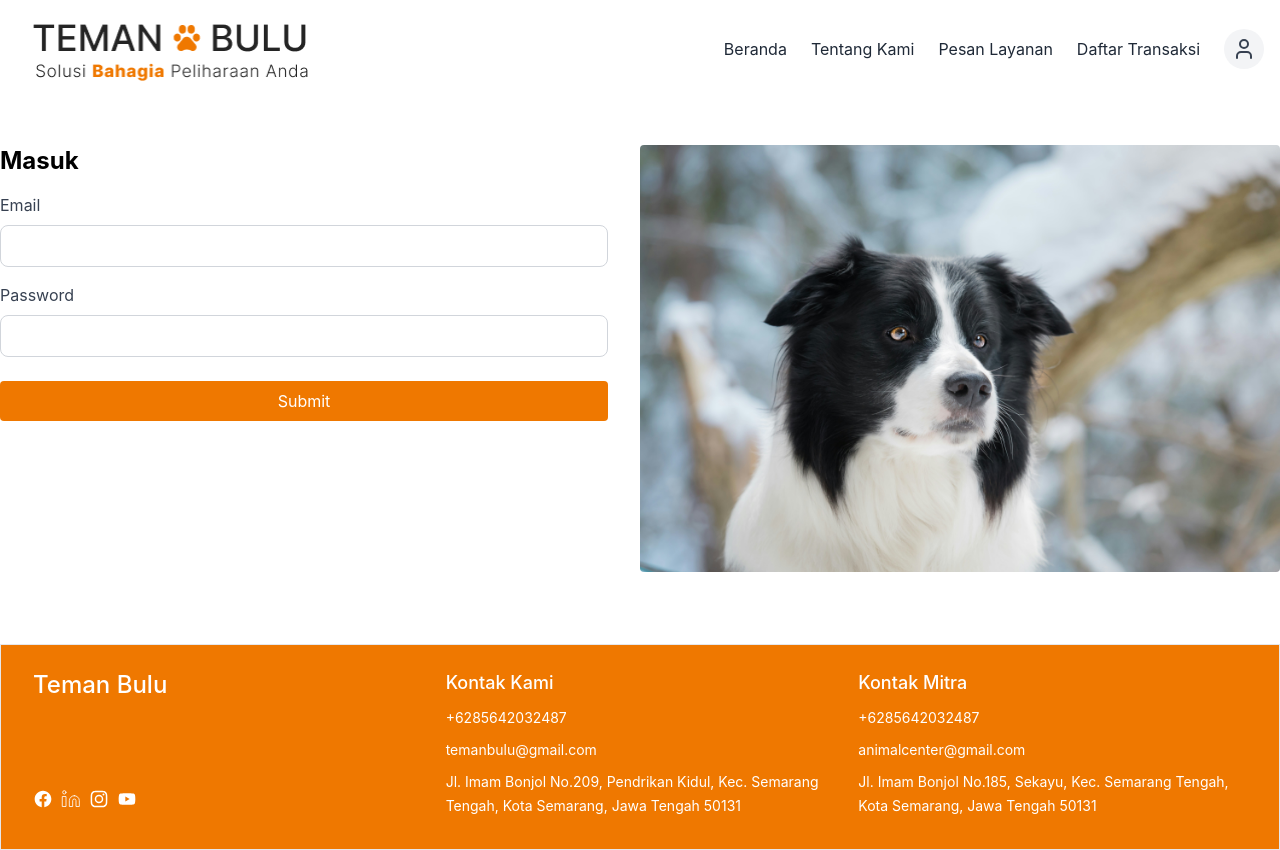
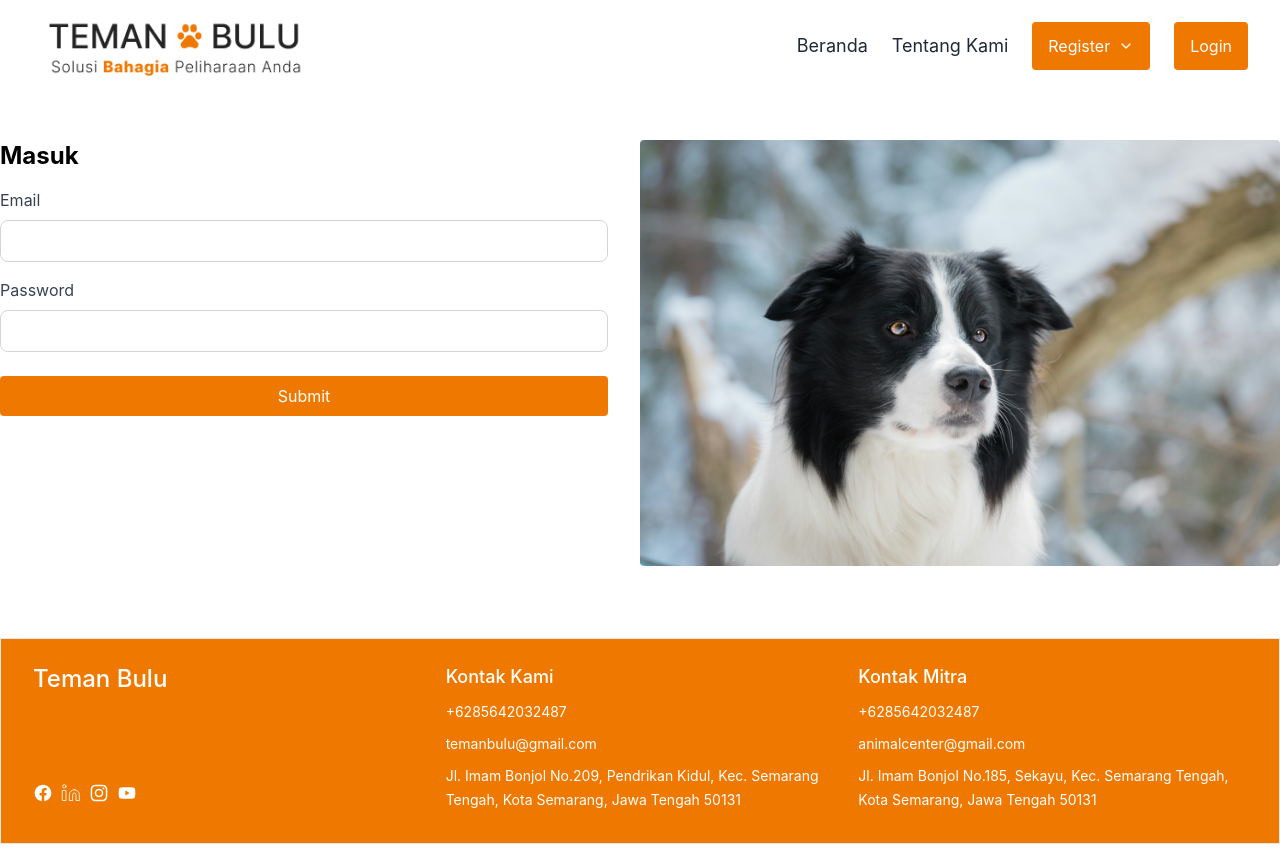
Before and after one commit to 12widasa/Teman-Bulu, a React (Vite) app in the folder teman-bulu-fe/: page /login in a window 1280 px wide. Built offline with nearby package versions, Linux system fonts and the light colour scheme.

Commit message:
give permiss

```diff
--- a/teman-bulu-fe/src/Component/Auth/Header.jsx
+++ b/teman-bulu-fe/src/Component/Auth/Header.jsx
@@ -11,12 +11,49 @@ export default function Header() {
   const [isProfileOpen, setIsProfileOpen] = useState(false);
   const navigate = useNavigate();
 
+  // Function to check if token is valid (not expired)
+  const isTokenValid = (token) => {
+    if (!token) return false;
+
+    try {
+      // If token is JWT, decode and check expiration
+      const payload = JSON.parse(atob(token.split('.')[1]));
+      const currentTime = Date.now() / 1000;
+      return payload.exp > currentTime;
+    } catch (error) {
+      // If token is not JWT or parsing fails, assume it's valid if it exists
+      // You can implement your own token validation logic here
+      return true;
+    }
+  };
+
+  const getUserRole = () => {
+    try {
+      const token = localStorage.getItem("token");
+      if (!token) return null;
+
+      // If token is JWT, decode to get role
+      const payload = JSON.parse(atob(token.split('.')[1]));
+      return payload.role_id;
+    } catch (error) {
+      console.error("Error getting user role:", error);
+      return null;
+    }
+  };
+
   useEffect(() => {
-    // Replace with your actual authentication check
     const checkAuthStatus = () => {
-      // const token = localStorage.getItem("token");
-      const token = "true"
-      setIsLoggedIn(!!token);
+      const token = localStorage.getItem("token");
+
+      if (token && isTokenValid(token)) {
+        setIsLoggedIn(true);
+      } else {
+        // Remove invalid or expired token
+        if (token) {
+          localStorage.removeItem("token");
+        }
+        setIsLoggedIn(false);
+      }
     };
 
     checkAuthStatus();
@@ -25,46 +62,51 @@ export default function Header() {
   const toggleProfileDropdown = () => {
     setIsProfileOpen(!isProfileOpen);
   };
+
   const toggleDropdown = () => {
     setIsOpen(!isOpen);
   };
+
   const logout = () => {
     localStorage.removeItem("token");
     setIsLoggedIn(false);
     navigate("/landingpage");
   };
 
-  const publicPaths = ["/landingpage", "/login", "/register-buyer", "/register-seller"];
+  const publicPaths = ["/landingpage", "/login", "/register-buyer", "/register-seller", "/", "/about"];
 
   if (!publicPaths.includes(currentPath) && !isLoggedIn) {
     return null;
   }
 
+  const handleProfileClick = () => {
+    const role = getUserRole();
+    if (role === 3) {
+      navigate("/profile-buyer");
+    } else if (role === 2) {
+      navigate("/profile-seller");
+    } else {
+      navigate("/unauthorized");
+    }
+  };
+
   return (
     <div>
-      {/* <!-- Header --> */}
+      {/* Header */}
       <header className="bg-white lg:px-4 md:px-4">
-        <div className="container py-4 mx-auto w-full flex justify-between items-center">
-          {/* <!-- Logo --> */}
-          <div className="w-full md:w-1/3 flex-col h-auto pl-4 md:pl-4 sm:pl-4 flex overflow-hidden">
-            {/* <!-- Placeholder for logo --> */}
-            {/* <p className="text-2xl md:text-xl font-bold break-words leading-tight">
-              TEMAN ada BULU
-            </p>
-            <p className="text-base md:text-xs break-words">
-              Solusi <span className="text-[#EF7800] font-bold">Bahagia</span> Peliharaan Anda
-            </p> */}
-            <img className='w-[280px]' src={LOGO} alt="" />
+        <div className="container py-2 sm:py-3 md:py-4 mx-auto w-full flex justify-between items-center px-2 sm:px-4">
+          {/* Logo */}
+          <div className="w-full md:w-1/3 flex-col h-auto pl-2 sm:pl-4 flex overflow-hidden">
+            <img className='w-32 sm:w-40 md:w-48 lg:w-56 xl:w-64' src={LOGO} alt="" />
           </div>
 
-
-          {/* <!-- Navigation --> */}
+          {/* Navigation */}
           <nav className="flex">
-            <ul className="flex space-x-6 items-center">
+            <ul className="flex space-x-2 sm:space-x-3 md:space-x-4 lg:space-x-6 items-center">
               <li className="items-center">
                 <Link
                   to="/landingpage"
-                  className={`${currentPath === "/landingpage" ? "text-orange-500" : "text-gray-800"
+                  className={`text-xs sm:text-sm md:text-base lg:text-lg ${currentPath === "/landingpage" ? "text-orange-500" : "text-gray-800"
                     }`}
                 >
                   Beranda
@@ -72,7 +114,8 @@ export default function Header() {
               </li>
 
               <li className="items-center">
-                <Link to="/about" className="text-gray-800 hover:text-gray-600">
+                <Link to="/about" className={`text-xs sm:text-sm md:text-base lg:text-lg ${currentPath === "/about" ? "text-orange-500" : "text-gray-800"
+                  }`}>
                   Tentang Kami
                 </Link>
               </li>
@@ -81,62 +124,58 @@ export default function Header() {
               {!isLoggedIn && (
                 <>
                   <li>
-                    {(currentPath === "/login" || currentPath === "/landingpage") && (
                     <div className="relative">
                       <button
                         onClick={toggleDropdown}
-                          className="bg-[#EF7800] text-white px-4 py-3 rounded flex items-center gap-2"
+                        className="bg-[#EF7800] text-white px-2 sm:px-3 md:px-4 py-1.5 sm:py-2 md:py-3 rounded flex items-center gap-1 sm:gap-2 text-xs sm:text-sm md:text-base"
                       >
                         Register
-                          <ChevronDown size={14} />
+                        <ChevronDown size={12} className="sm:w-3.5 sm:h-3.5 md:w-4 md:h-4" />
                       </button>
 
                       {isOpen && (
-                          <div className="absolute mt-2 w-40 bg-white rounded shadow-lg z-10 border border-gray-200">
+                        <div className="absolute mt-2 w-28 sm:w-32 md:w-36 lg:w-40 bg-white rounded shadow-lg z-10 border border-gray-200">
                           <Link
                             to="/register-buyer"
-                              className="block w-full text-left px-4 py-2 text-gray-800 hover:bg-gray-100 hover:text-[#EF7800]"
+                            className="block w-full text-left px-2 sm:px-3 md:px-4 py-1.5 sm:py-2 text-xs sm:text-sm md:text-base text-gray-800 hover:bg-gray-100 hover:text-[#EF7800]"
                           >
                             Pembeli
                           </Link>
                           <Link
                             to="/register-seller"
-                              className="block w-full text-left px-4 py-2 text-gray-800 hover:bg-gray-100 hover:text-[#EF7800]"
+                            className="block w-full text-left px-2 sm:px-3 md:px-4 py-1.5 sm:py-2 text-xs sm:text-sm md:text-base text-gray-800 hover:bg-gray-100 hover:text-[#EF7800]"
                           >
                             Penjual
                           </Link>
                         </div>
                       )}
                     </div>
-                    )}
                   </li>
 
                   <li>
-                    {(currentPath === "/landingpage" ||
-                      currentPath === "/register-buyer" ||
-                      currentPath === "/register-seller") && (
                     <Link
                       to="/login"
-                          className="bg-[#EF7800] text-white px-4 py-3 rounded flex items-center"
+                      className="bg-[#EF7800] text-white px-2 sm:px-3 md:px-4 py-1.5 sm:py-2 md:py-3 rounded flex items-center text-xs sm:text-sm md:text-base"
                     >
                       Login
                     </Link>
-                      )}
                   </li>
                 </>
               )}
 
-              {/* Show these items only when logged in */}
+              {/* Show these items only when logged in and token is valid */}
               {isLoggedIn && (
                 <>
                   <li className="items-center">
-                    <Link to="/pesan-layanan" className={`${currentPath === "/pesan-layanan" || currentPath === "/detail-pesanan" ? "text-orange-500" : ""} text-gray-800 hover:text-gray-600`}>
+                    <Link to="/pesan-layanan" className={`text-xs sm:text-sm md:text-base lg:text-lg ${currentPath === "/pesan-layanan" || currentPath === "/detail-pesanan" ? "text-orange-500" : ""
+                      } text-gray-800`}>
                       Pesan Layanan
                     </Link>
                   </li>
 
                   <li className="items-center">
-                    <Link to="/daftar-transaksi" className={`${currentPath === "/daftar-transaksi" ? "text-orange-500" : ""} text-gray-800 hover:text-gray-600`}>
+                    <Link to="/daftar-transaksi" className={`text-xs sm:text-sm md:text-base lg:text-lg ${currentPath === "/daftar-transaksi" ? "text-orange-500" : ""
+                      } text-gray-800`}>
                       Daftar Transaksi
                     </Link>
                   </li>
@@ -144,22 +183,25 @@ export default function Header() {
                   <li className="ml-auto relative">
                     <button
                       onClick={toggleProfileDropdown}
-                      className="flex items-center gap-2 bg-gray-100 p-2 rounded-full"
+                      className="flex items-center gap-1 sm:gap-2 bg-gray-100 p-1.5 sm:p-2 rounded-full"
                     >
-                      <User size={24} className="text-gray-700" />
+                      <User size={16} className="sm:w-5 sm:h-5 md:w-6 md:h-6 text-gray-700" />
                     </button>
 
                     {isProfileOpen && (
-                      <div className="absolute right-0 mt-2 w-48 bg-white rounded shadow-lg z-10 border border-gray-200">
-                        <Link
-                          to="/profile"
-                          className="block w-full text-left px-4 py-2 text-gray-800 hover:bg-gray-100 hover:text-[#EF7800]"
+                      <div className="absolute right-0 mt-2 w-32 sm:w-36 md:w-40 lg:w-48 bg-white rounded shadow-lg z-10 border border-gray-200">
+                        <button
+                          onClick={handleProfileClick}
+                          className="block w-full text-left px-2 sm:px-3 md:px-4 py-1.5 sm:py-2 text-xs sm:text-sm md:text-base text-gray-800 hover:bg-gray-100 hover:text-[#EF7800]"
                         >
+                          <span className="flex items-center gap-2">
+                            <User size={14} className="sm:w-4 sm:h-4" />
                             Profile
-                        </Link>
+                          </span>
+                        </button>
                         <button
                           onClick={logout}
-                          className="block w-full text-left px-4 py-2 text-gray-800 hover:bg-gray-100 hover:text-[#EF7800]"
+                          className="block w-full text-left px-2 sm:px-3 md:px-4 py-1.5 sm:py-2 text-xs sm:text-sm md:text-base text-gray-800 hover:bg-gray-100 hover:text-[#EF7800]"
                         >
                           Logout
                         </button>
```
Lines whose indentation alone changed are shown as unchanged.
